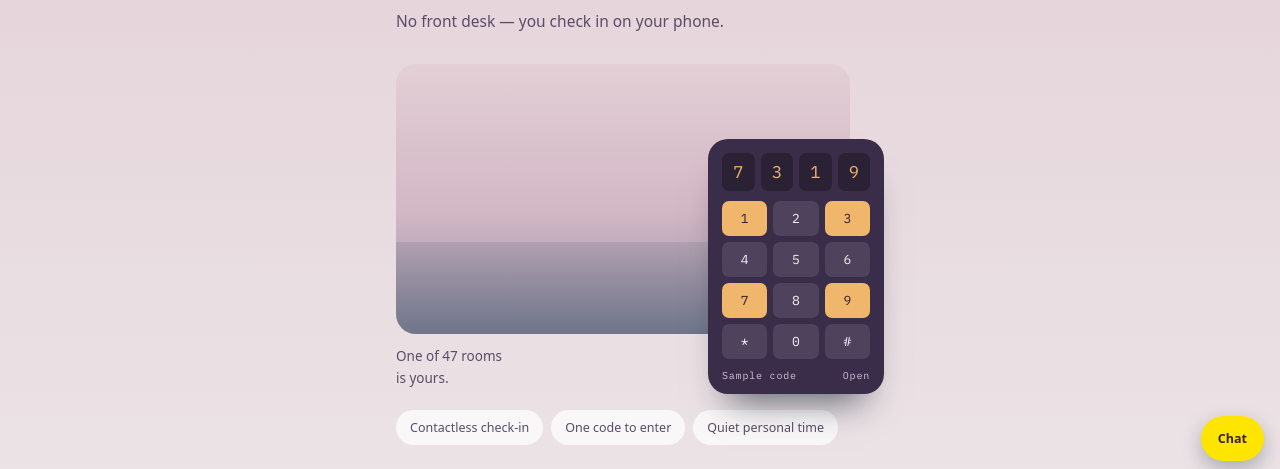
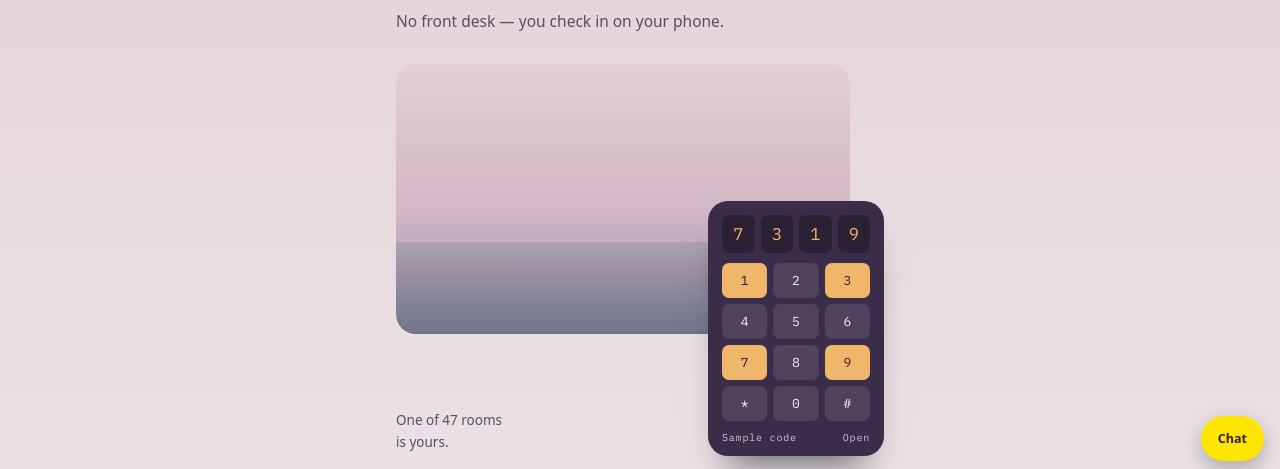
Before and after one commit to hotelaroundsokcho/hotel-guide-dev, a plain HTML site: page welcome.html in a window 1280 px wide. Shown: the part 321-790 px from the top of the page. Drawn offline with Linux system fonts and the light colour scheme; a web font is replaced by a local one.

Commit message:
welcome 좁은 화면 캡션 겹침 보정 [DEV]
Co-Authored-By: Claude Sonnet 5.5 <noreply@anthropic.com>
Claude-Session: https://claude.ai/code/session_01EKwrUHgSD8RWceMp66Ysfy

```diff
--- a/welcome.css
+++ b/welcome.css
@@ -7,7 +7,7 @@
 .wl .hero-sub{margin-top:16px;max-width:22em;}
 
 /* 시그니처: 객실 창가의 도어락 */
-.lockscene{position:relative;margin-top:30px;height:330px;}
+.lockscene{position:relative;margin-top:30px;height:392px;}
 .ls-view{position:absolute;left:0;right:34px;top:0;height:270px;border-radius:20px;background:linear-gradient(180deg,#CFD9DF 0%,#B9C8D1 58%,#9FB2BE 100%);overflow:hidden;}
 .ls-view::after{content:"";position:absolute;left:0;right:0;bottom:0;height:34%;background:linear-gradient(180deg,rgba(32,51,65,.10),rgba(32,51,65,.28));}
 [data-time="dawn"] .ls-view{background:linear-gradient(180deg,#D4D2E8 0%,#C7C6DC 55%,#A9B4C6 100%);}
@@ -22,7 +22,7 @@
 .kp-keys b.hot{background:var(--amber);color:var(--on-amber);}
 .kp-keys b.press{transform:scale(.88);}
 .kp-foot{display:flex;justify-content:space-between;margin-top:10px;font:400 10px var(--f-mono);letter-spacing:.08em;color:var(--band-soft);}
-.ls-cap{position:absolute;left:0;top:282px;font-size:13.5px;line-height:1.6;color:var(--ink-soft);}
+.ls-cap{position:absolute;left:0;top:346px;font-size:13.5px;line-height:1.6;color:var(--ink-soft);}
 .tags{display:flex;flex-wrap:wrap;gap:8px;margin-top:16px;}
 .tag{font-size:12.5px;font-weight:500;padding:7px 14px;border-radius:20px;background:var(--paper);color:var(--ink-soft);}
 
--- a/welcome.html
+++ b/welcome.html
@@ -10,7 +10,7 @@
 <link rel="stylesheet" href="https://cdn.jsdelivr.net/gh/orioncactus/pretendard@v1.3.9/dist/web/variable/pretendardvariable.min.css">
 <link rel="stylesheet" href="https://fonts.googleapis.com/css2?family=IBM+Plex+Mono:wght@300;400;500;600&display=swap">
 <link rel="stylesheet" href="guide.css">
-<link rel="stylesheet" href="welcome.css?v=20261016b">
+<link rel="stylesheet" href="welcome.css?v=20261016c">
 </head>
 <body>
 
```
